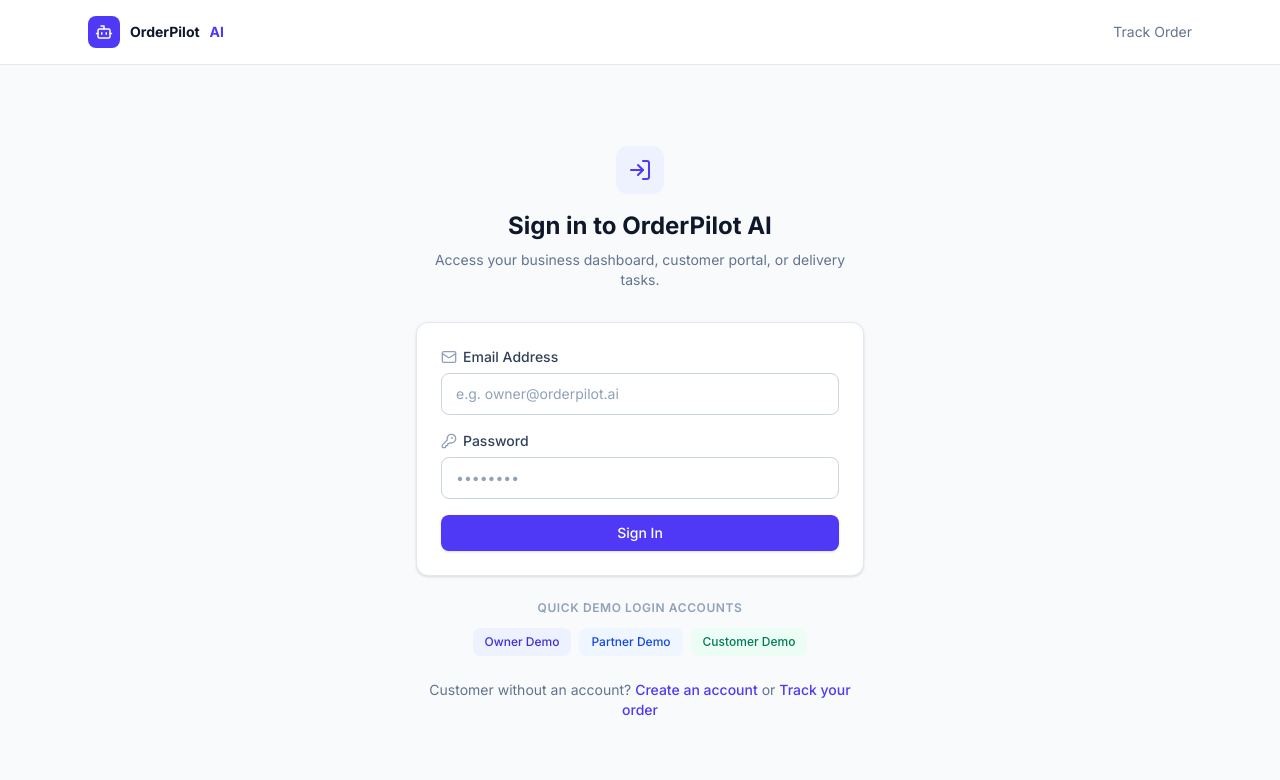
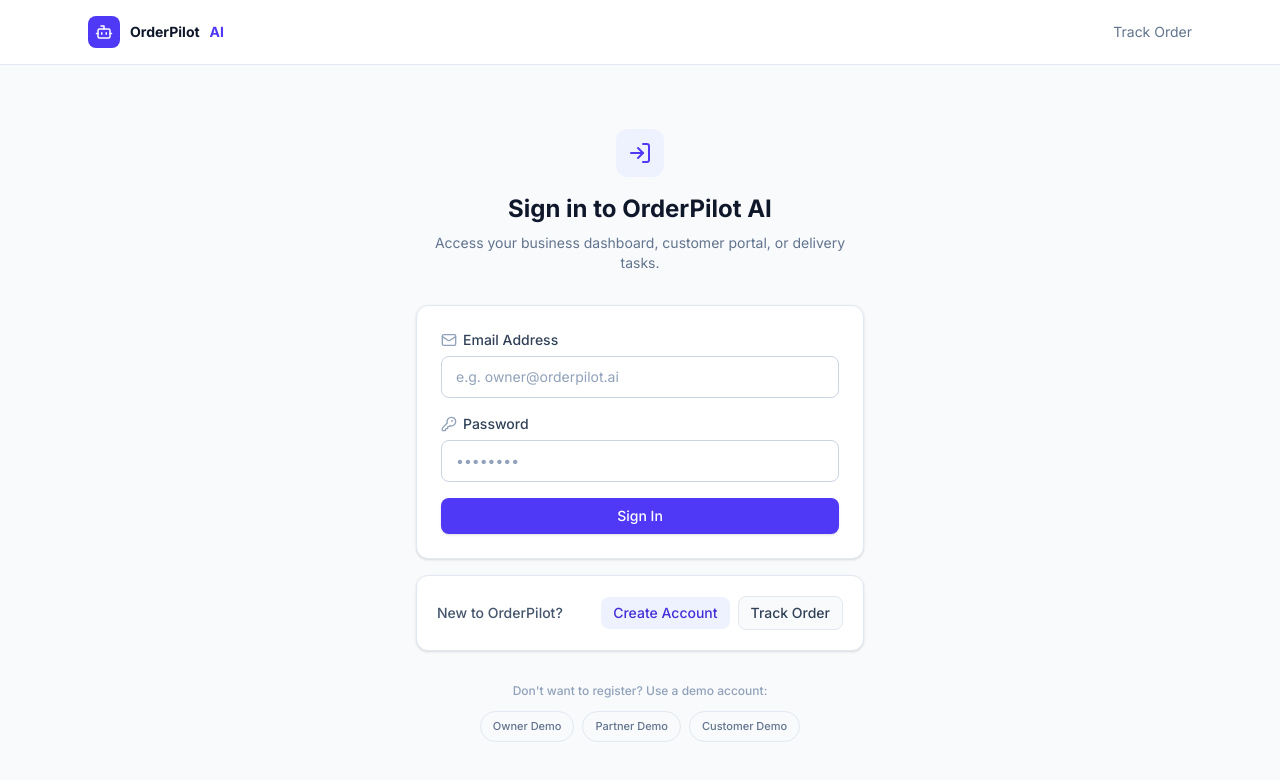
Before and after one commit to rahityareddy19/orderpilot, a React (Vite) app in the folder frontend/: page /login in a window 1280 px wide. Shown: the top 780 px of the page. Built offline with nearby package versions, Linux system fonts and the light colour scheme; no server answers.

Commit message:
Refactor login layout: declutter buttons and improve typography

```diff
--- a/frontend/src/pages/Landing.jsx
+++ b/frontend/src/pages/Landing.jsx
@@ -94,20 +94,15 @@ export default function Landing() {
             OrderPilot AI helps small delivery businesses manage orders, resolve customer complaints,
             and coordinate delivery partners — all with intelligent automation.
           </p>
-          <div className="mt-8 flex items-center justify-center gap-3">
+          <div className="mt-8 flex flex-col sm:flex-row items-center justify-center gap-3">
+            <Link to="/register">
+              <Button size="lg" icon={ArrowRight}>
+                Get Started
+              </Button>
+            </Link>
             <Link to="/track-order">
               <Button size="lg" variant="secondary" icon={Search}>
                 Track an Order
-              </Button>
-            </Link>
-            <Link to="/login">
-              <Button size="lg" icon={ArrowRight}>
-                Login
-              </Button>
-            </Link>
-            <Link to="/register">
-              <Button size="lg" variant="secondary" icon={ArrowRight}>
-                Sign Up
               </Button>
             </Link>
           </div>
--- a/frontend/src/pages/Login.jsx
+++ b/frontend/src/pages/Login.jsx
@@ -145,46 +145,48 @@ export default function Login() {
             </Button>
           </form>
 
+          {/* Customer Links */}
+          <div className="mt-4 bg-white p-5 rounded-xl border border-slate-200 shadow-sm flex flex-col sm:flex-row items-center justify-between gap-3 text-sm">
+            <span className="text-slate-600 font-medium">New to OrderPilot?</span>
+            <div className="flex items-center gap-2">
+              <Link to="/register" className="px-3 py-1.5 bg-indigo-50 text-indigo-700 hover:bg-indigo-100 rounded-lg font-medium transition-colors">
+                Create Account
+              </Link>
+              <Link to="/track-order" className="px-3 py-1.5 bg-slate-50 text-slate-700 hover:bg-slate-100 border border-slate-200 rounded-lg font-medium transition-colors">
+                Track Order
+              </Link>
+            </div>
+          </div>
+
           {/* Quick Demo Fill Buttons */}
-          <div className="mt-6 text-center">
-            <p className="text-xs font-semibold uppercase tracking-wider text-slate-400 mb-3">
-              Quick Demo Login Accounts
+          <div className="mt-8 text-center">
+            <p className="text-xs font-medium text-slate-400 mb-3">
+              Don't want to register? Use a demo account:
             </p>
             <div className="flex items-center justify-center gap-2 flex-wrap">
               <button
                 type="button"
                 onClick={() => handleQuickDemoLogin('owner@orderpilot.ai', 'Password123')}
-                className="text-xs font-medium px-3 py-1.5 rounded-lg bg-indigo-50 text-indigo-700 hover:bg-indigo-100 transition-colors"
+                className="text-[11px] font-medium px-3 py-1.5 rounded-full border border-slate-200 text-slate-500 hover:border-indigo-300 hover:text-indigo-600 hover:bg-indigo-50 transition-all"
               >
                 Owner Demo
               </button>
               <button
                 type="button"
                 onClick={() => handleQuickDemoLogin('partner@orderpilot.ai', 'Password123')}
-                className="text-xs font-medium px-3 py-1.5 rounded-lg bg-blue-50 text-blue-700 hover:bg-blue-100 transition-colors"
+                className="text-[11px] font-medium px-3 py-1.5 rounded-full border border-slate-200 text-slate-500 hover:border-blue-300 hover:text-blue-600 hover:bg-blue-50 transition-all"
               >
                 Partner Demo
               </button>
               <button
                 type="button"
                 onClick={() => handleQuickDemoLogin('customer@orderpilot.ai', 'Password123')}
-                className="text-xs font-medium px-3 py-1.5 rounded-lg bg-emerald-50 text-emerald-700 hover:bg-emerald-100 transition-colors font-sans"
+                className="text-[11px] font-medium px-3 py-1.5 rounded-full border border-slate-200 text-slate-500 hover:border-emerald-300 hover:text-emerald-600 hover:bg-emerald-50 transition-all"
               >
                 Customer Demo
               </button>
             </div>
           </div>
-
-          <p className="mt-6 text-center text-sm text-slate-500">
-            Customer without an account?{' '}
-            <Link to="/register" className="text-indigo-600 hover:text-indigo-700 font-medium">
-              Create an account
-            </Link>
-            {' '}or{' '}
-            <Link to="/track-order" className="text-indigo-600 hover:text-indigo-700 font-medium">
-              Track your order
-            </Link>
-          </p>
         </div>
       </div>
     </div>
```
